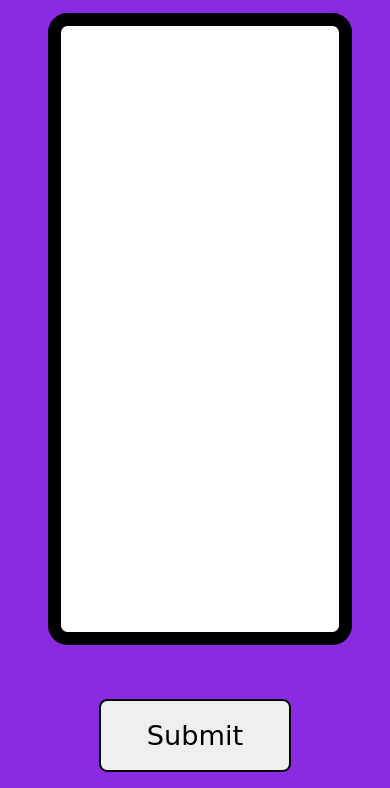
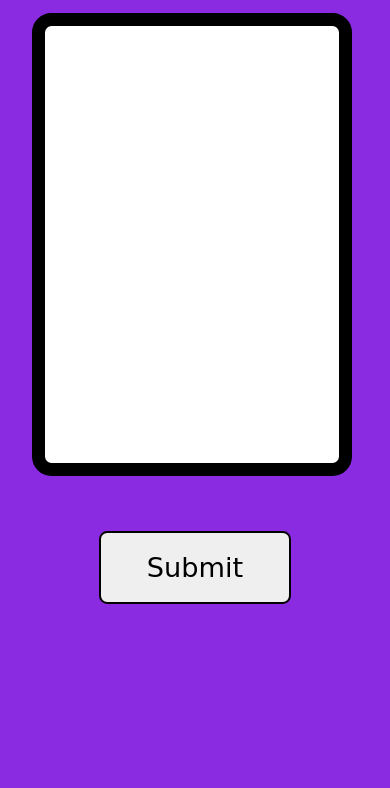
Before and after one commit to Hrittik16/AI-Quiz-Generator, a plain HTML site: page index.html in a window 390 px wide. Shown: the part 131-919 px from the top of the page. After the commit the page ends 844 px from the top, so only its background shows below. Drawn offline with Linux system fonts and the light colour scheme.

Commit message:
textbox layout modified

```diff
--- a/styles.css
+++ b/styles.css
@@ -4,6 +4,7 @@
 }
 
 body {
+    /* border: 1px solid red; */
     background-color: blueviolet;
     font-family: cursive;
     display: flex;
@@ -29,7 +30,7 @@ body {
 
 .userInput {
     /* border: 1px solid black; */
-    height: 70vh;
+    height: 50vh;
     padding-left: 9em;
     padding-right: 11em;
     padding-bottom: 5em;
@@ -73,9 +74,9 @@ body {
     border: 2px white solid;
 }
 
-@media only screen and (max-width: 600px) {
+@media only screen and (max-width: 800px) {
     .userInput {
-        padding-left: 3em;
+        padding-left: 2em;
         padding-right: 5em;
         padding-bottom: 5em;
     }
```
